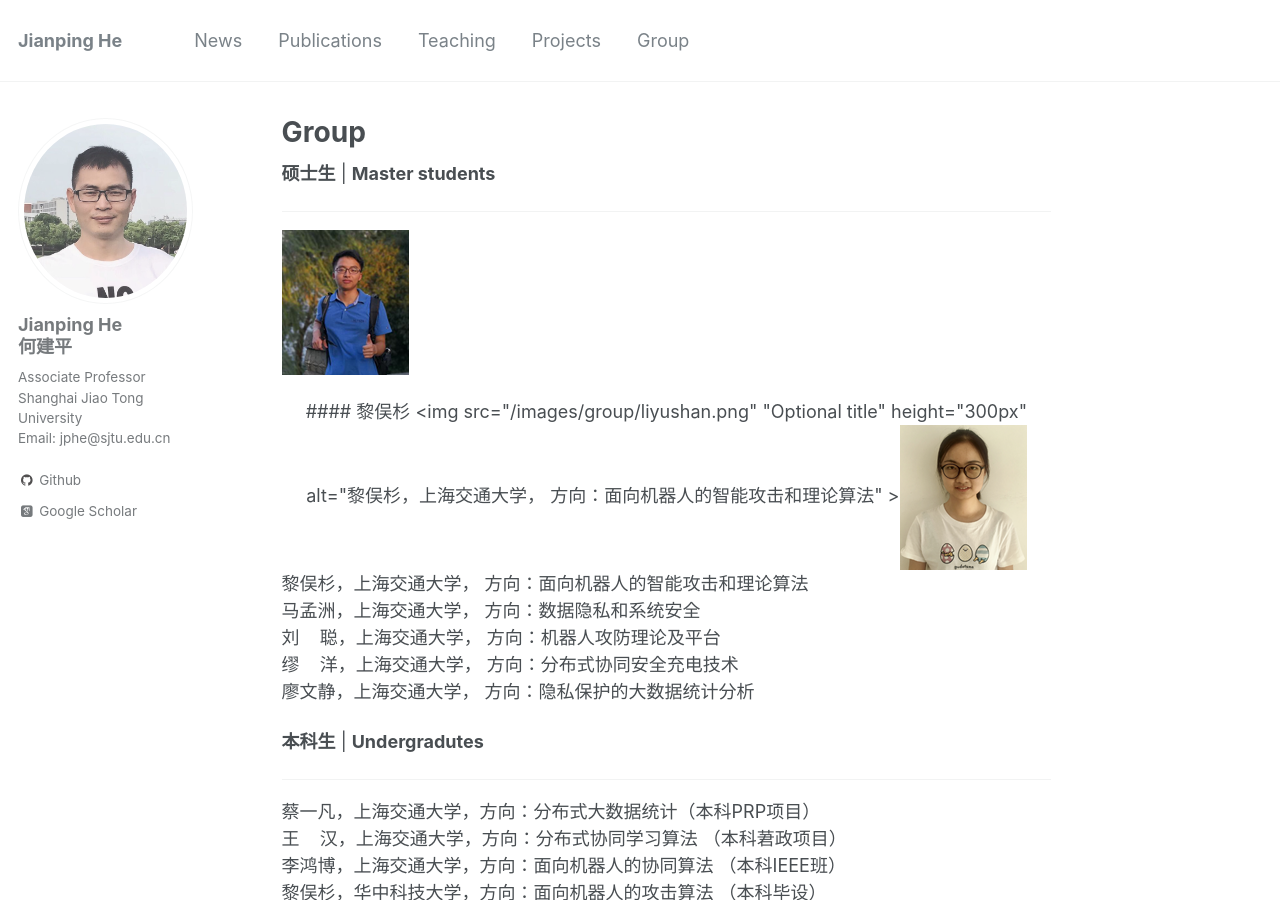
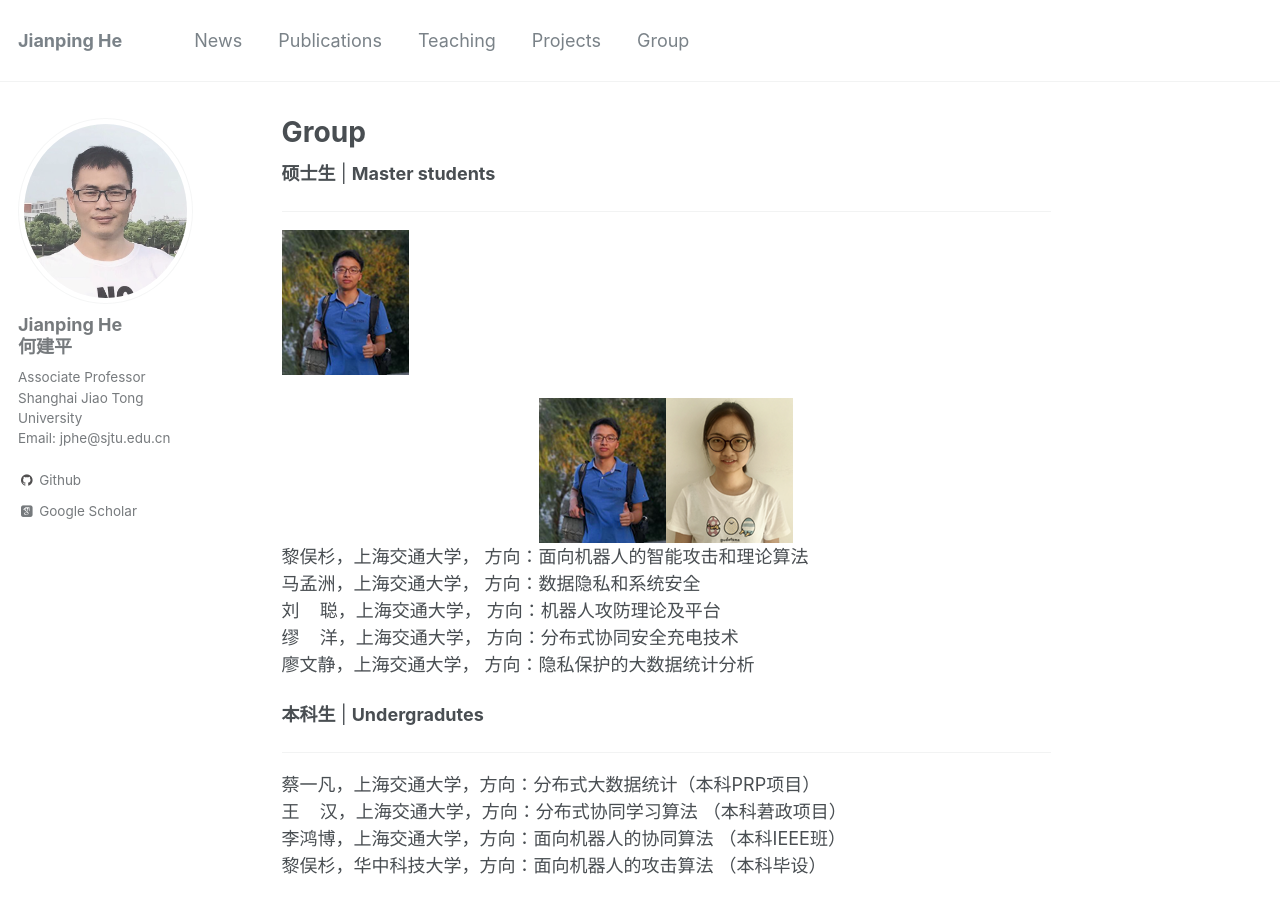
Before and after one commit to jiangshuozz/Jianping-He.github.io, a Jekyll site: the page built from _pages/group.md, in a window 1280 px wide and 900 px high. Built offline with Jekyll 4.4.1, drawn with Linux system fonts in a browser that asks for light colours; some web fonts are replaced.

Commit message:
Update group.md

```diff
--- a/_pages/group.md
+++ b/_pages/group.md
@@ -11,11 +11,9 @@ redirect_from:
 
 ---
 
-![dd](/images/group/liyushan.png)
+![dd](/images/group/liyushan.png  "Optional title")
 <div align="center">
-
-  #### 黎俣杉
-<img src="/images/group/liyushan.png"  "Optional title" height="300px" alt="黎俣杉，上海交通大学， 方向：面向机器人的智能攻击和理论算法" ><img src="/images/group/mamengzhou.png" height="300px" alt="马孟洲，上海交通大学， 方向：数据隐私和系统安全" >
+<img src="/images/group/liyushan.png"  height="300px" alt="黎俣杉，上海交通大学， 方向：面向机器人的智能攻击和理论算法" ><img src="/images/group/mamengzhou.png" height="300px" alt="马孟洲，上海交通大学， 方向：数据隐私和系统安全" >
 </div>
 
 
```
